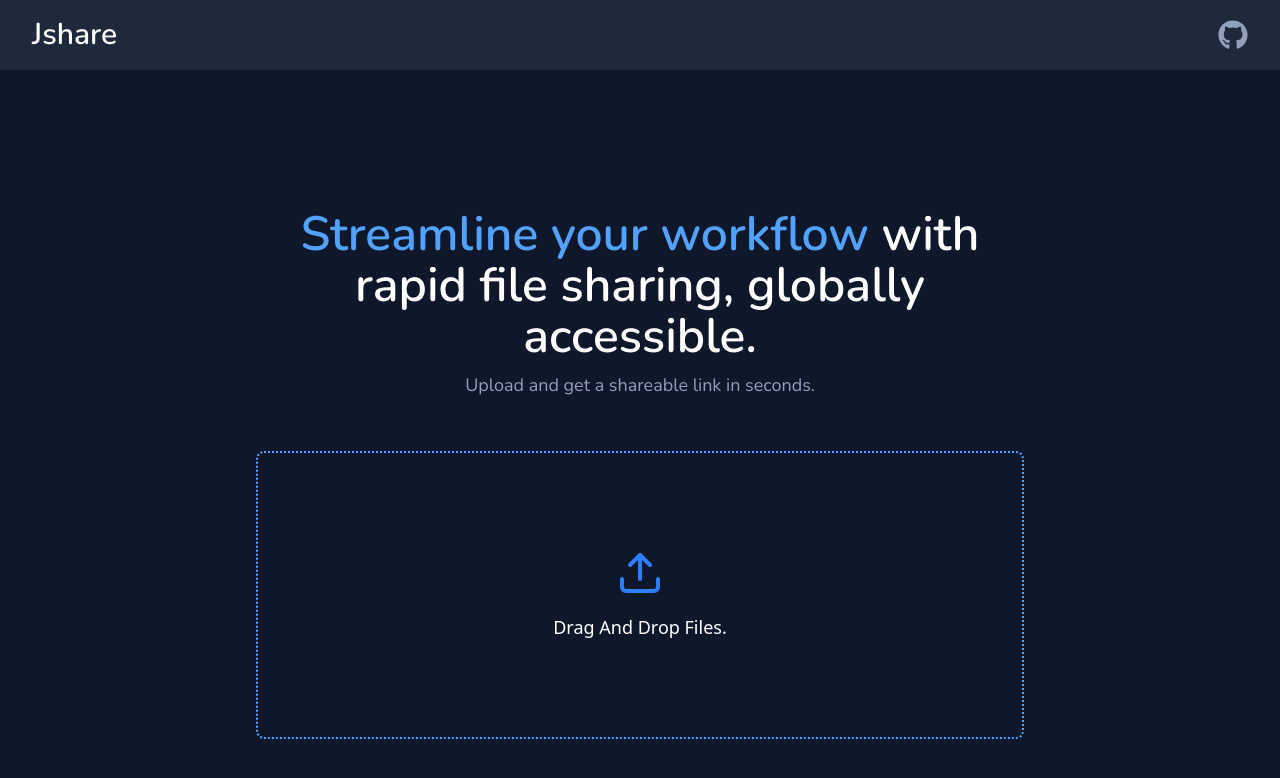
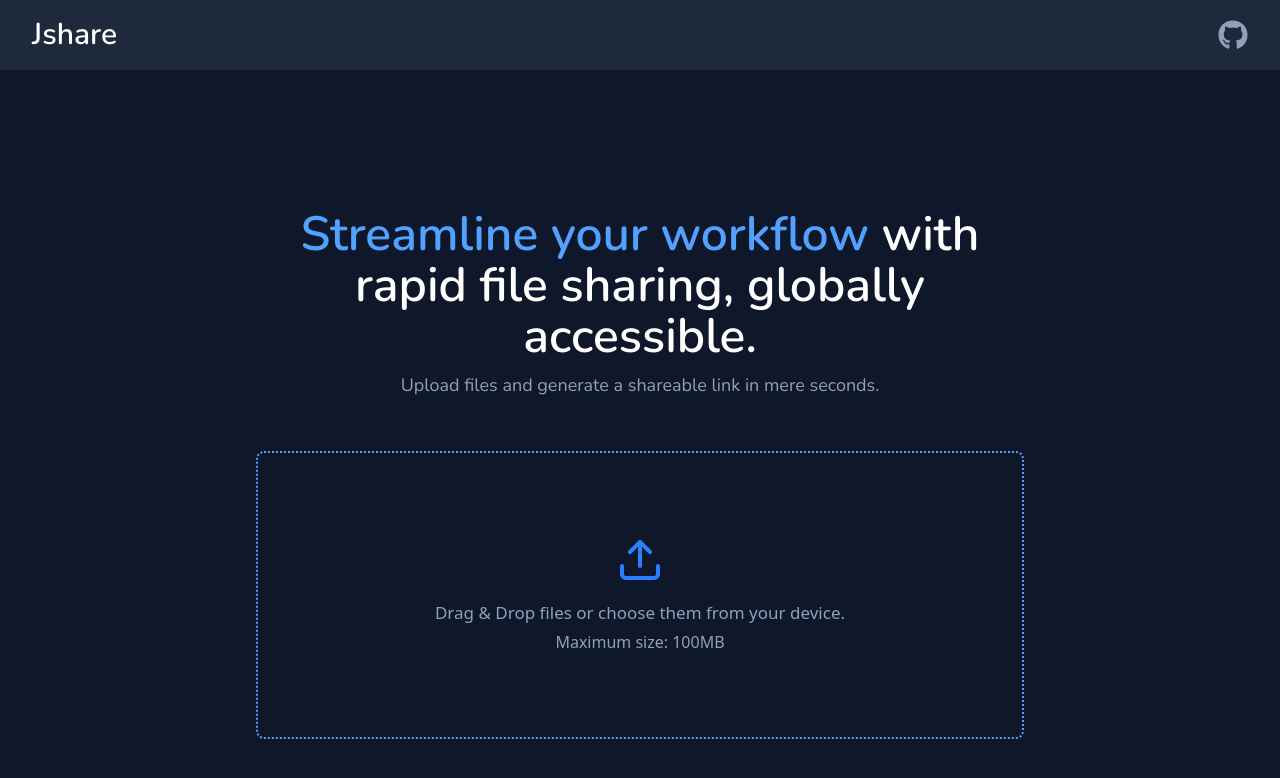
Before and after one commit to Judahabraham15/Jshare, a React (Vite) app: page / in a window 1280 px wide. Shown: the top 778 px of the page. Built offline with nearby package versions, Linux system fonts and the light colour scheme.

Commit message:
Update Home component text for clarity and consistency

```diff
--- a/src/client/Pages/Home.tsx
+++ b/src/client/Pages/Home.tsx
@@ -12,7 +12,7 @@ const Home = () => {
           with rapid file sharing, globally accessible.
         </h1>
         <p className="text-slate-400 text-[18px] mt-[10px]">
-          Upload and get a shareable link in seconds.
+          Upload files and generate a shareable link in mere seconds.
         </p>
       </div>
       <div
@@ -46,7 +46,10 @@ const Home = () => {
           <input type="file" id="file_input" style={{ display: "none" }} />
         </label>
         <div className="flex flex-col justify-center items-center">
-          <h1>Drag And Drop Files.</h1>
+          <h1 className="text-slate-400 text-[17px] mb-1">
+            Drag & Drop files or choose them from your device.
+          </h1>
+          <p className="text-slate-400 text-[16px]">Maximum size: 100MB</p>
         </div>
       </div>
     </div>
```
